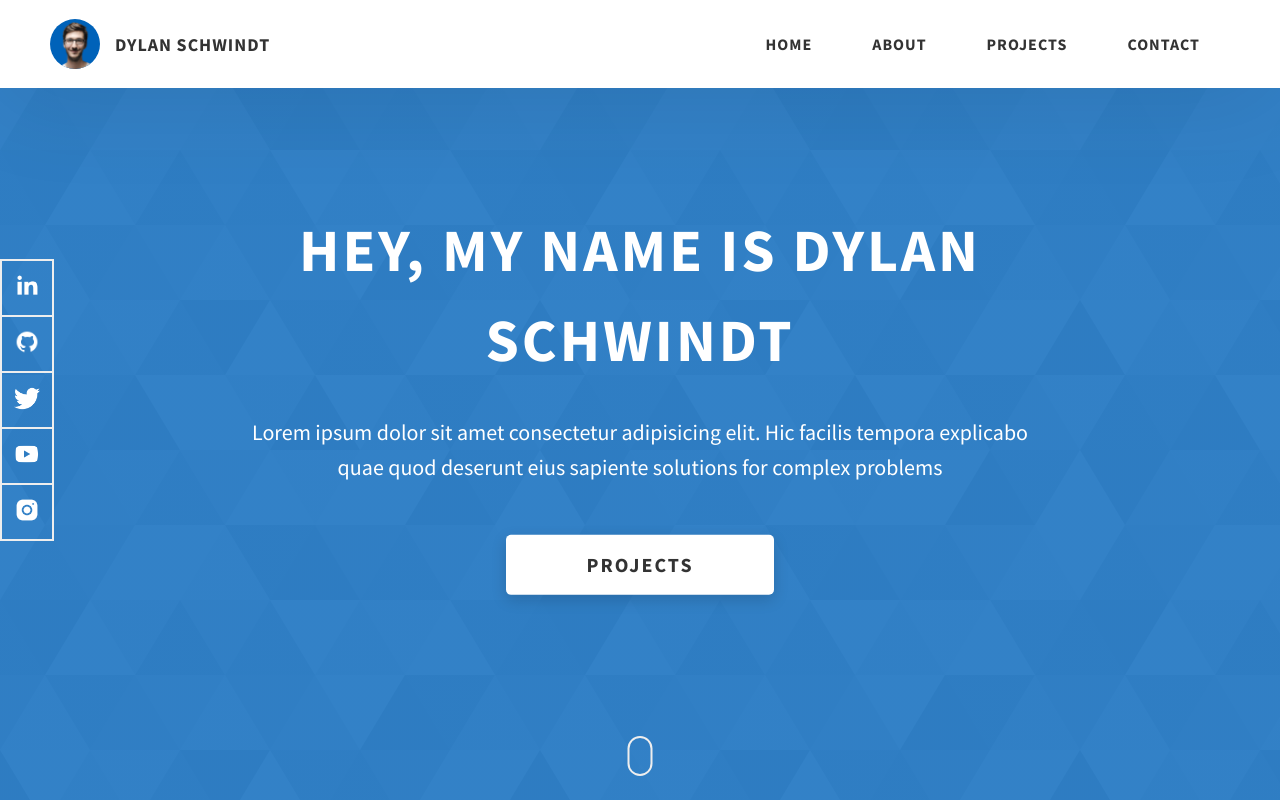
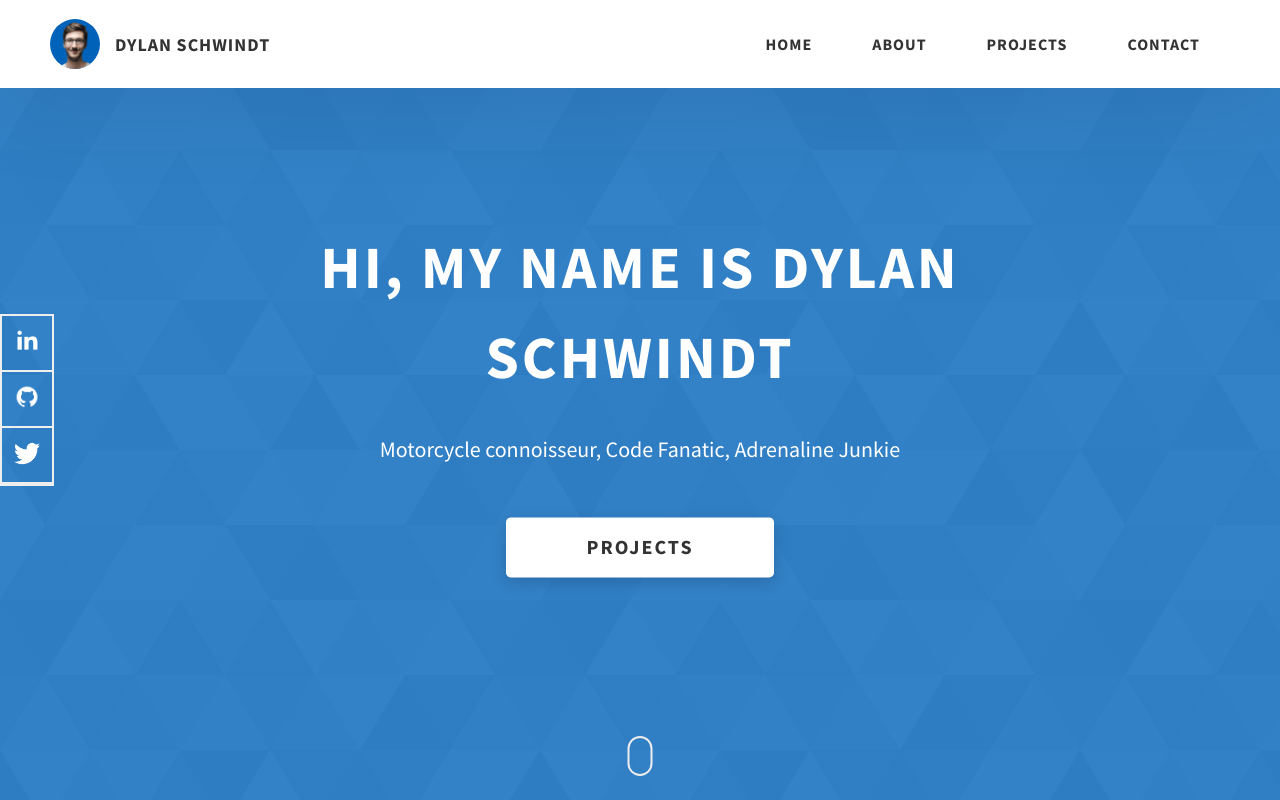
Before and after one commit to ItsDlylan/ItsDlylan.github.io, a website: page index.html in a window 1280 px wide. Shown: the top 800 px of the page. Drawn offline with Linux system fonts and the light colour scheme.

Commit message:
checking live changes.

```diff
--- a/index.html
+++ b/index.html
@@ -88,12 +88,10 @@
 		</header>
 		<section class="home-hero">
 			<div class="home-hero__content">
-				<h1 class="heading-primary">Hey, My name is Dylan Schwindt</h1>
+				<h1 class="heading-primary">Hi, my name is Dylan Schwindt</h1>
 				<div class="home-hero__info">
 					<p class="text-primary">
-						Lorem ipsum dolor sit amet consectetur adipisicing elit.
-						Hic facilis tempora explicabo quae quod deserunt eius
-						sapiente solutions for complex problems
+						Motorcycle connoisseur, Code Fanatic, Adrenaline Junkie
 					</p>
 				</div>
 				<div class="home-hero__cta">
@@ -123,30 +121,6 @@
 					<a href="#" class="home-hero__social-icon-link">
 						<img
 							src="./assets/png/twitter-ico.png"
-							alt="icon"
-							class="home-hero__social-icon"
-						/>
-					</a>
-				</div>
-				<div class="home-hero__social">
-					<a href="#" class="home-hero__social-icon-link">
-						<img
-							src="./assets/png/yt-ico.png"
-							alt="icon"
-							class="home-hero__social-icon"
-						/>
-					</a>
-				</div>
-				<div class="home-hero__social">
-					<a
-						href="#"
-						class="
-							home-hero__social-icon-link
-							home-hero__social-icon-link--bd-none
-						"
-					>
-						<img
-							src="./assets/png/insta-ico.png"
 							alt="icon"
 							class="home-hero__social-icon"
 						/>
@@ -424,17 +398,6 @@
 						</p>
 					</div>
 				</div>
-
-				<!-- If you give me some credit or shoutout here by linking to my website, then it will be a big thing for me and will help me a lot :) -->
-				<div class="main-footer__lower">
-					&copy; Copyright 2021. Made by
-					<a
-						rel="noreferrer"
-						target="_blank"
-						href="https://rammaheshwari.com"
-						>Ram Maheshwari</a
-					>
-				</div>
 			</div>
 		</footer>
 
```
